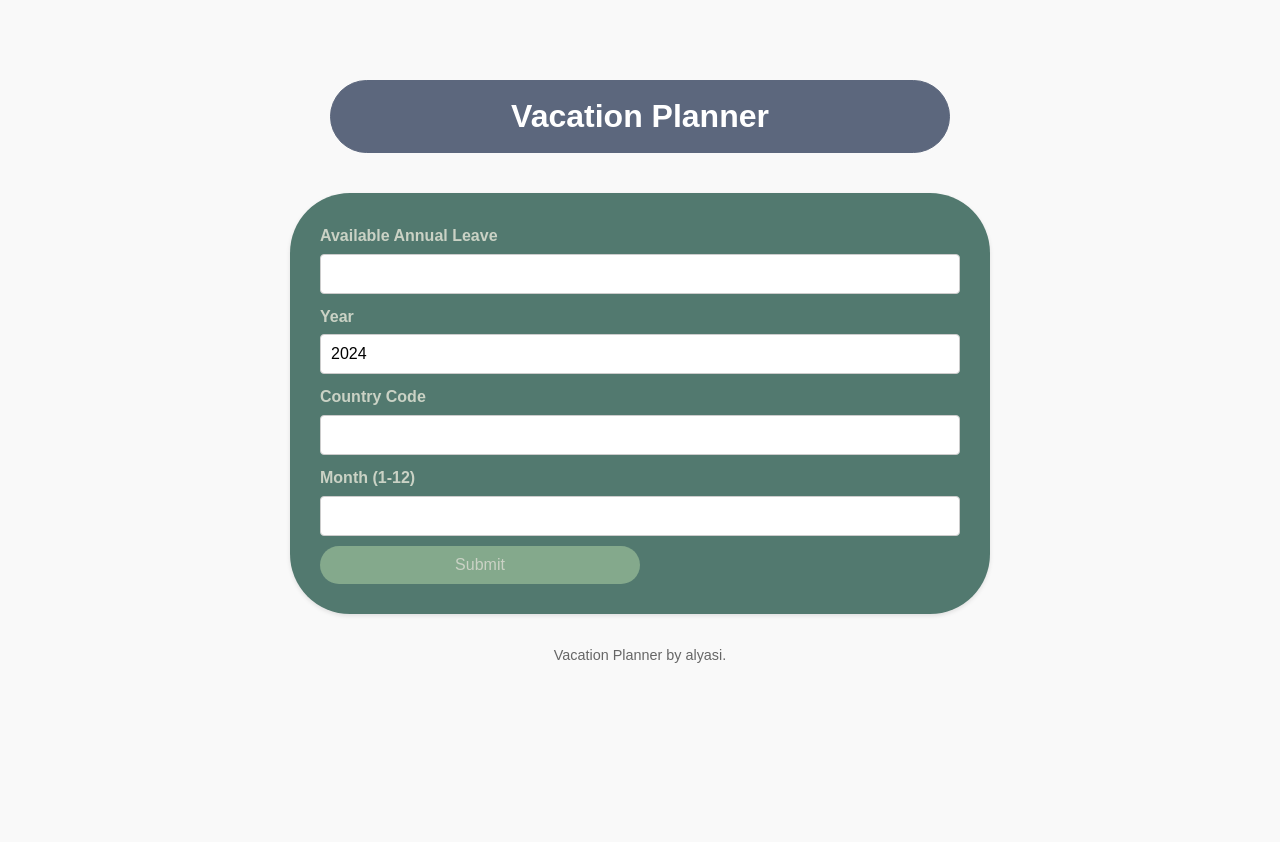
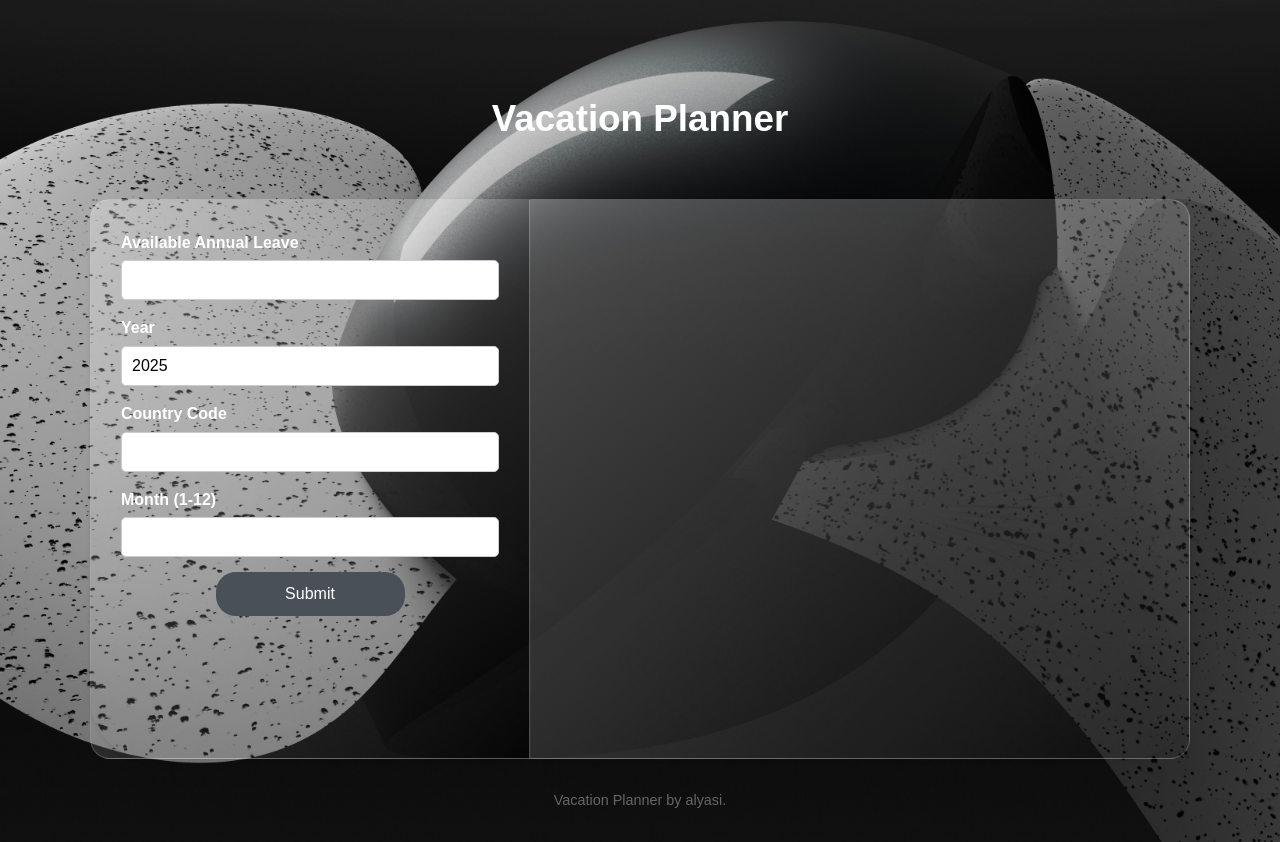
Before and after one commit to a1yasi/Holiday_Optimiser, a Flask app: page / in a window 1280 px wide. Before the commit the page ends 800 px from the top, so only its background shows below. Run offline with Flask 3, Linux system fonts and the light colour scheme.

Commit message:
added background image, and css

```diff
--- a/holiday_bot.py
+++ b/holiday_bot.py
@@ -193,7 +193,6 @@ functions = [
 
 
 response = client.chat.completions.create(model="GPT-4", messages = messages, functions=functions)
-#print(response)
 
 gpt_tools = response.choices[0].message.tool_calls
 
--- a/static/style.css
+++ b/static/style.css
@@ -6,21 +6,20 @@
 
 /* Body Styles */
 body {
-    justify-content: center;
-    font-family: Arial, sans-serif;
+/*background: radial-gradient(circle at 10% 20%, rgb(69, 86, 102) 0%, rgb(34, 34, 34) 90%);*/
+background-image: url("abstract_3.jpg");
+background-size: cover;
+font-family: Arial, Helvetica, sans-serif;
 line-height: 1.6;
 background-color: #f9f9f9;
-    color: #CAD2C5;
+color: #fff;
 padding: 20px;
 }
 
 /* Header */
 .header {
-    border: 1px solid #5c677d;
-    background-color: #5c677d;
 width: 50%;
-    margin: 0 auto ;
-    border-radius: 80px;
+margin: 0 auto;
 color: #fff;
 padding: 10px;
 margin-top: 60px;
@@ -29,26 +28,54 @@ body {
 }
 
 .header h1 {
-    font-size: 2rem;
+font-size: 2.3rem;
 margin: 0;
 }
 
 /* Main Container */
 .container {
-    max-width: 700px;
-    justify-content: center;
+display: flex;
+justify-content: space-between;
+align-items: stretch;
+height: 70vh;
+max-width: 1100px;
 margin: 0 auto;
-    background: #52796f;
-    padding: 30px;
 border-radius: 60px;
 box-shadow: 0 2px 4px rgba(0, 0, 0, 0.1);
+}
+
+/* Left Side */
+.left-side {
+width: 40%;
+background: linear-gradient(140deg, rgba(255, 255, 255, 0.3), rgba(255, 255, 255, 0));
+backdrop-filter: blur(70px)
+-webkit-backdrop-filter: blur(70px);
+border:1px solid rgba(255, 255, 255, 0.18);
+padding: 30px;
+border-top-left-radius: 20px;
+border-bottom-left-radius: 20px ;
+border-right:1px solid rgba(255, 255, 255, 0.18);
+box-sizing: border-box;
+}
+
+/* Right Side */
+.right-side {
+width: 60%;
+background: linear-gradient(140deg, rgba(255, 255, 255, 0.3), rgba(255, 255, 255, 0));
+backdrop-filter: blur(70px)
+-webkit-backdrop-filter: blur(70px);
+border:1px solid rgba(255, 255, 255, 0.18);
+border-top-right-radius: 20px;
+border-bottom-right-radius: 20px;
+padding: 30px;
+box-sizing: border-box;
 }
 
 /* Form Styles */
 .form {
 display: flex;
 flex-direction: column;
-    gap: 10px;
+gap: 15px;
 }
 
 .form-group {
@@ -57,6 +84,7 @@ body {
 }
 
 .form-group label {
+color: #fff;
 font-weight: bold;
 margin-bottom: 5px;
 }
@@ -64,15 +92,14 @@ body {
 .form-group input {
 padding: 10px;
 border: 1px solid #ccc;
-    border-radius: 4px;
+border-radius: 5px;
 font-size: 1rem;
 }
 
 .btn {
-
-    padding: 10px;
-    background-color: #84a98c;
-    color: #cad2c5;
+padding: 13px;
+background-color: #495057;
+color: #fff;
 border: none;
 border-radius: 20px;
 width: 50%;
@@ -80,24 +107,25 @@ body {
 cursor: pointer;
 text-align: center;
 transition: background-color 0.3s ease;
+margin: 0 auto;
 }
 
 .btn:hover {
-    background-color: #2f3e46;
+background-color: #001219;
 }
 
 /* Results Section */
 .results {
-    margin-top: 20px;
+margin-top: 10px;
+margin-left: 50px;
 padding: 15px;
-    background-color: #f1f1f1;
-    border-radius: 8px;
-    border: 1px solid #ddd;
+border-radius: 20px;
+/*.border: 1px solid #ddd;*/
 }
 
 .results h2 {
 font-size: 1.3rem;
-    margin-bottom: 10px;
+margin-bottom: 15px;
 }
 
 .results ul {
--- a/templates/index.html
+++ b/templates/index.html
@@ -7,10 +7,12 @@
 <link rel="stylesheet" href="/static/style.css">
 </head>
 <body>
+
 <header class="header">
 <h1>Vacation Planner</h1>
 </header>
 <main class="container">
+<div class="left-side">
     <form action="/" method="POST" class="form">
         <div class="form-group">
             <label for="leave_days_available">Available Annual Leave</label>
@@ -18,7 +20,7 @@
         </div>
         <div class="form-group">
             <label for="year">Year</label>
-                <input type="number" id="year" name="year" value="2024" required>
+            <input type="number" id="year" name="year" value="2025" required>
         </div>
         <div class="form-group">
             <label for="country_code">Country Code</label>
@@ -30,9 +32,11 @@
         </div>
         <button type="submit" class="btn">Submit</button>
     </form>
+</div>
 
+<div class="right-side">
+    <section class="results">
         {% if current_month %}
-        <section class="results">
         <h2>Vacation Suggestions for {{ current_month }}</h2>
         <ul>
             {% for suggestion in current_suggestions %}
```
Also changed, not shown: other parts of static/style.css (+1 -1 lines), other parts of templates/index.html (+2 -3 lines), static/abstract_3.jpg (added). Lines whose indentation alone changed are shown as unchanged.
